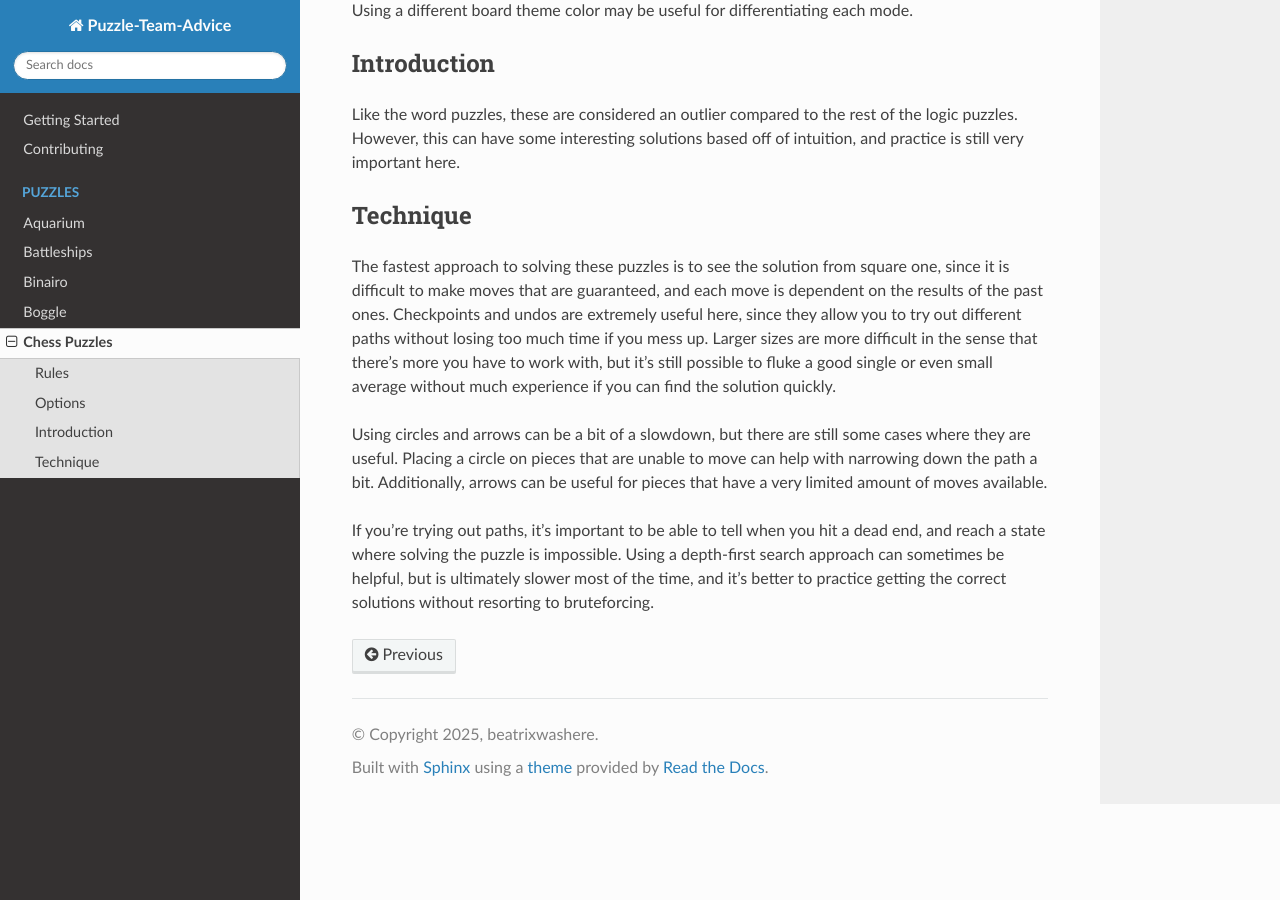
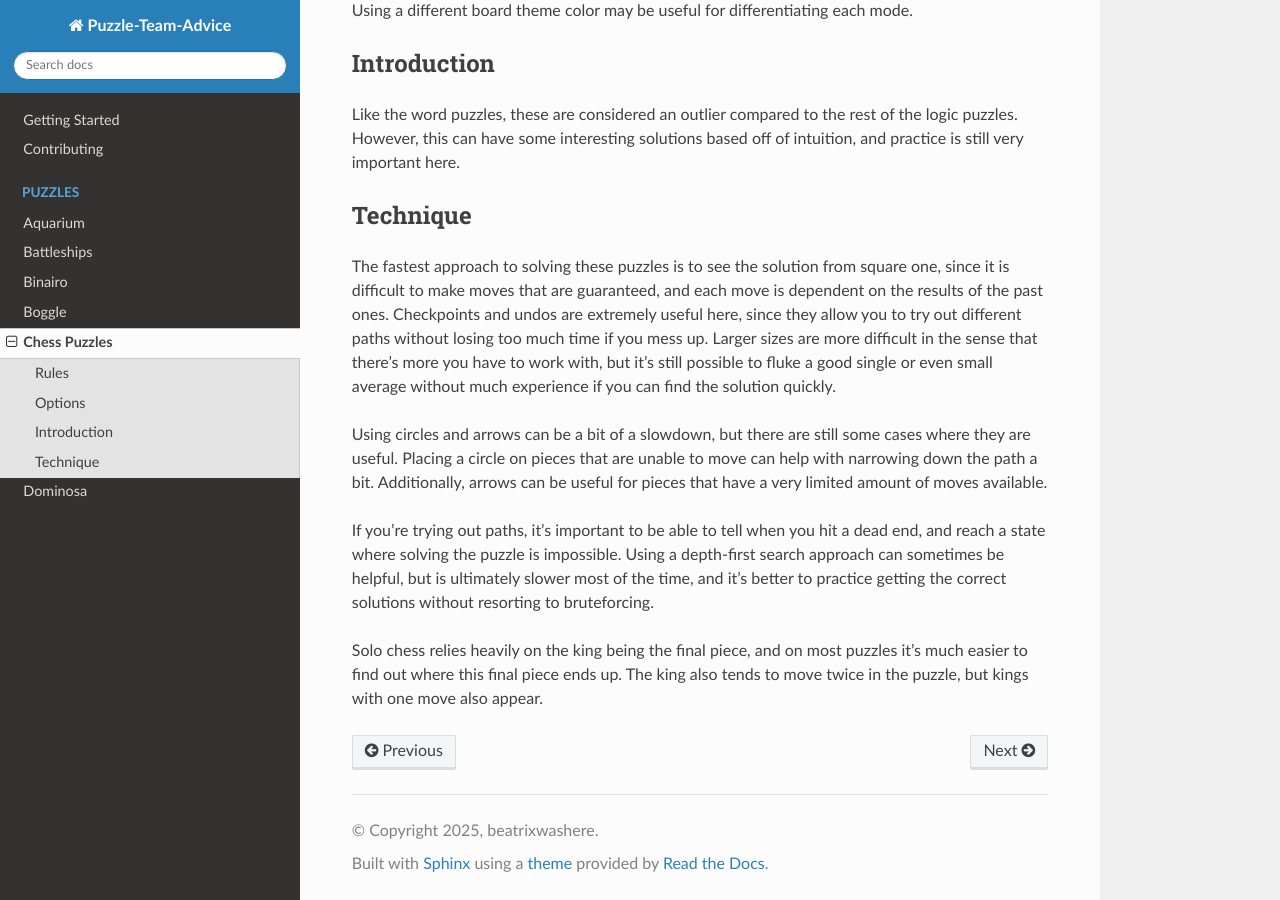
Before and after one commit to Ailurust/puzzle-team-advice, a Sphinx documentation site: the page built from docs/source/puzzles/chess.rst, in a window 1280 px wide and 900 px high, scrolled down 513 px. Built offline with Sphinx 7.4.7 and the Read the Docs theme 3.1.0, drawn with Linux system fonts in a browser that asks for light colours.

Commit message:
index dominosa and add solo chess tips

```diff
--- a/docs/source/index.rst
+++ b/docs/source/index.rst
@@ -35,3 +35,4 @@ Contents
    puzzles/binairo
    puzzles/boggle
    puzzles/chess
+   puzzles/dominosa
--- a/docs/source/puzzles/chess.rst
+++ b/docs/source/puzzles/chess.rst
@@ -40,3 +40,6 @@ pieces that have a very limited amount of moves available.
 If you're trying out paths, it's important to be able to tell when you hit a dead end, and reach a state where solving the
 puzzle is impossible. Using a depth-first search approach can sometimes be helpful, but is ultimately slower most of the
 time, and it's better to practice getting the correct solutions without resorting to bruteforcing.
+
+Solo chess relies heavily on the king being the final piece, and on most puzzles it's much easier to find out where this
+final piece ends up. The king also tends to move twice in the puzzle, but kings with one move also appear.
```
